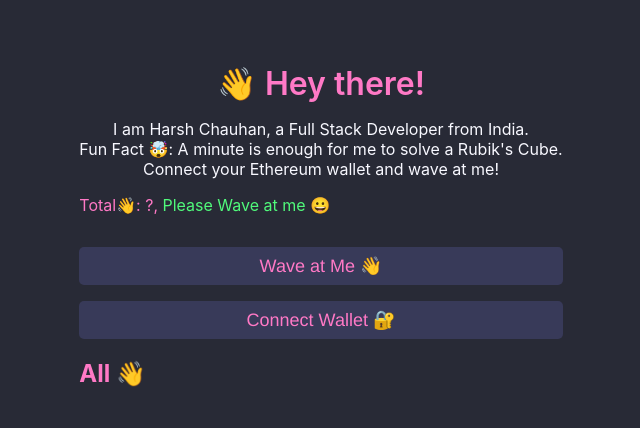
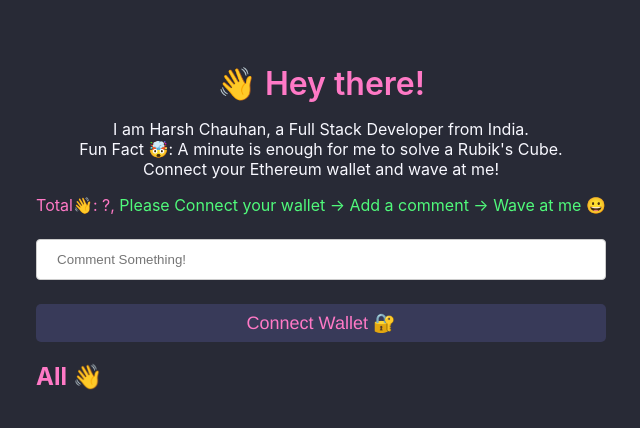
Before and after one commit to yes-im-harsh/wavemeportal, a React (Vite) app: page / in a window 1280 px wide. Shown: the top 428 px of the page, without its empty margins (319-959 px from the left). Built offline with nearby package versions, Linux system fonts and the light colour scheme.

Commit message:
Successfully Implemented Input Filed for message with proper functionality

```diff
--- a/src/App.css
+++ b/src/App.css
@@ -63,3 +63,16 @@ body{
 .highligted-text{
   color: rgb(80,250,123);
 }
+.form{
+  display: flex;
+  flex-direction:column;
+}
+.input{
+  width: 100%;
+  padding: 12px 20px;
+  margin: 8px 0;
+  display: inline-block;
+  border: 1px solid #ccc;
+  border-radius: 4px;
+  box-sizing: border-box;
+}
--- a/src/App.jsx
+++ b/src/App.jsx
@@ -36,6 +36,7 @@ export default function App() {
   const [count, setCount] = useState(0)
   //Stroing waves
   const [allWaves, setAllWaves] = useState([]);
+  const [message, setMessage] = useState("")
 
   //variable for contractAddress
   const contractAddress = "0xEa909d5a29829245A2f583d233730Cf249a9b9E5"
@@ -104,7 +105,7 @@ export default function App() {
         console.log("Retrieved total wave count...", count.toNumber());
 
         //Hardcoding .wave() for now, later will take input from user.
-        const waveTxn = await waveMePortalContract.wave("this is a message")
+        const waveTxn = await waveMePortalContract.wave(message)
         console.log("Mining...", waveTxn.hash)
 
         await waveTxn.wait()
@@ -127,6 +128,15 @@ export default function App() {
 
   },[count])
 
+  const handleInput = (e) => {
+
+  }
+
+  const handleFormSubmit = (e) => {
+    e.preventDefault();
+    wave();
+  }
+
   return (
     <div className="mainContainer">
       <div className="dataContainer">
@@ -140,22 +150,24 @@ export default function App() {
         <br/>Connect your Ethereum wallet and wave at me!
         </div>
 
-        {!count || count === 0 ? (<p className="para">Total👋: ?, <span className="highligted-text"> Please Wave at me 😀</span></p>) : (<div className="stats">
+        {!count || count === 0 ? (<p className="para">Total👋: ?, <span className="highligted-text"> Please Connect your wallet ->  Add a comment -> Wave at me 😀</span></p>) : (<div className="stats">
           <h3>Total 👋: {count}</h3>
         </div>)}
 
-
-        <button className="waveButton" onClick={wave}>
+        <form className="form" onSubmit={handleFormSubmit}>
+        <input className="input" type="text" value={message} onChange={(e) => setMessage(e.target.value)} placeholder="Comment Something!"/>
+        {!currentAccount ? (
+          <button className="waveButton" onClick={connectWallet}>
+            Connect Wallet 🔐
+          </button>
+        ): (<button className="waveButton">
           Wave at Me 👋
-        </button>
+        </button>)}
+        </form>
         {/*
          * If there is no currentAccount render this button
          */}
-        {!currentAccount && (
-          <button className="waveButton" onClick={connectWallet}>
-            Connect Wallet 🔐
-          </button>
-        )}
+
 
         <div>
           <h2 className="stats">All 👋</h2>
--- a/src/index.css
+++ b/src/index.css
@@ -11,3 +11,14 @@ code {
   font-family: source-code-pro, Menlo, Monaco, Consolas, 'Courier New',
     monospace;
 }
+
+.textarea {
+  width: 100%;
+  height: 150px;
+  padding: 12px 20px;
+  box-sizing: border-box;
+  border: 2px solid #ccc;
+  border-radius: 4px;
+  background-color: #f8f8f8;
+  resize: none;
+}
```
